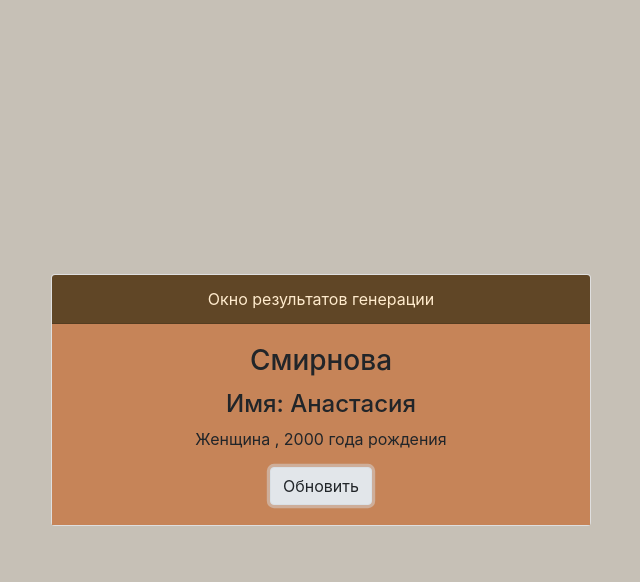
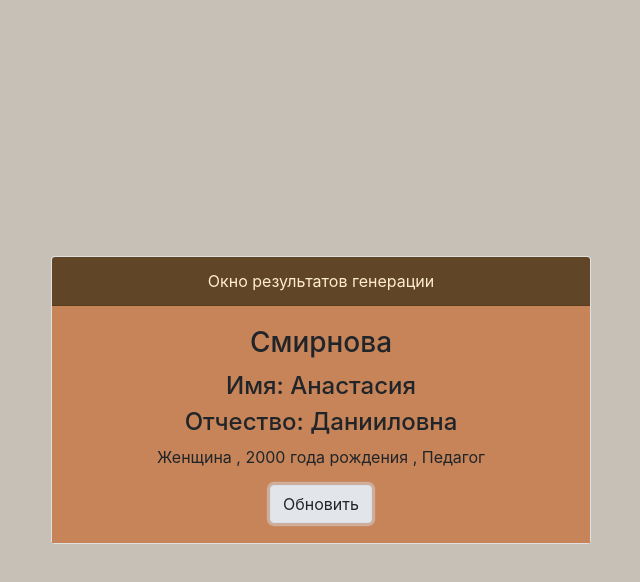
Before and after one commit to Veronika1706/task9_11, a plain HTML site: page index.html in a window 1280 px wide. Both pictures are taken after a click on the button "Обновить". Shown: the whole page, without its empty margins (319-959 px from the left). Drawn offline with nearby package versions, Linux system fonts and the light colour scheme.

Commit message:
add: generate patronymics and professions

```diff
--- a/index.html
+++ b/index.html
@@ -21,10 +21,13 @@
                         <div class="col">
                             <h3 class="card-title"><span id="surnameOutput">Генерация фамилии</span></h3>
                             <h4>Имя: <span id="firstNameOutput">Иван</span></h4>
+                            <h4>Отчество: <span id="patronymicOutput">Иванович</span></h4>
                             <p>
                                 <span id="genderOutput">Генерация пола</span>
                                 <span>, </span>
                                 <span id="birthYearOutput">Генерация года рождения</span>
+                                <span>, </span>
+                                <span id="professionOutput">Профессия</span>
                             </p>
                             <div class="btn-group">
                                 <button class="btn btn-light" id="update">Обновить</button>
--- a/init.js
+++ b/init.js
@@ -7,5 +7,7 @@ window.onload = function()
     document.getElementById('surnameOutput').innerText = initPerson.surnameJson;
     document.getElementById('genderOutput').innerText = initPerson.gender;
     document.getElementById('birthYearOutput').innerText = initPerson.birthYear;
+    document.getElementById('patronymicOutput').innerText = initPerson.patronymic;
+    document.getElementById('professionOutput').innerText = initPerson.profession;
     });
 }
--- a/personGenerator.js
+++ b/personGenerator.js
@@ -29,7 +29,7 @@ const personGenerator = {
             "id_3": "Иван",
             "id_4": "Артем",
             "id_5": "Дмитрий",
-            "id_6": "Никита",
+            "id_6": "Роман",
             "id_7": "Михаил",
             "id_8": "Даниил",
             "id_9": "Егор",
@@ -50,6 +50,38 @@ const personGenerator = {
             "id_8": "Юлия",
             "id_9": "Полина",
             "id_10": "Ксения"
+        }
+    }`,
+
+    professionFemaleJson: `{
+        "count": 10,
+        "list": {
+            "id_1": "Переводчик",
+            "id_2": "Дизайнер",
+            "id_3": "Педагог",
+            "id_4": "Врач",
+            "id_5": "Стилист",
+            "id_6": "Косметолог",
+            "id_7": "Няня",
+            "id_8": "Менеджер",
+            "id_9": "Кондитер",
+            "id_10": "Швея"
+        }
+    }`,
+
+    professionMaleJson: `{
+        "count": 10,
+        "list": {
+            "id_1": "Военный",
+            "id_2": "Сантехник",
+            "id_3": "Пожарный",
+            "id_4": "Арматурщик",
+            "id_5": "Грузчик",
+            "id_6": "Слесарь",
+            "id_7": "Электрик",
+            "id_8": "Шахтер",
+            "id_9": "Летчик",
+            "id_10": "Сварщик"
         }
     }`,
 
@@ -86,10 +118,37 @@ const personGenerator = {
         }
     },
 
+    randomPatronymic: function() {
+        patronymic = this.randomValue(this.firstNameMaleJson);
+        if (this.person.gender == 'Мужчина') {
+            if (patronymic.includes('й')) {
+                patronymic = patronymic.replace("й", "евич");
+            } else
+                patronymic = patronymic + "ович";
+        } else
+
+        if (this.person.gender == 'Женщина') {
+            if (patronymic.includes('й')) {
+                patronymic = patronymic.replace("й", "евна");
+            } else
+                patronymic = patronymic + "овна";
+        }
+        return patronymic;
+    },
+
     randomBirthYear: function() {
             year = this.randomIntNumber(2010, 1950);
             birthYear = year + " года рождения";
             return birthYear;
+    },
+
+    randomProfession: function() {
+        if (this.person.gender == 'Женщина') {
+          return this.randomValue(this.professionFemaleJson);
+        }
+        else {
+          return this.randomValue(this.professionMaleJson);
+        }
     },
 
     getPerson: function () {
@@ -98,6 +157,8 @@ const personGenerator = {
         this.person.firstName = this.randomFirstName();
         this.person.surnameJson = this.randomSurName();
         this.person.birthYear = this.randomBirthYear();
+        this.person.patronymic = this.randomPatronymic();
+        this.person.profession = this.randomProfession();
         return this.person;
     }
 };
```
Also changed, not shown: 1 other file.
